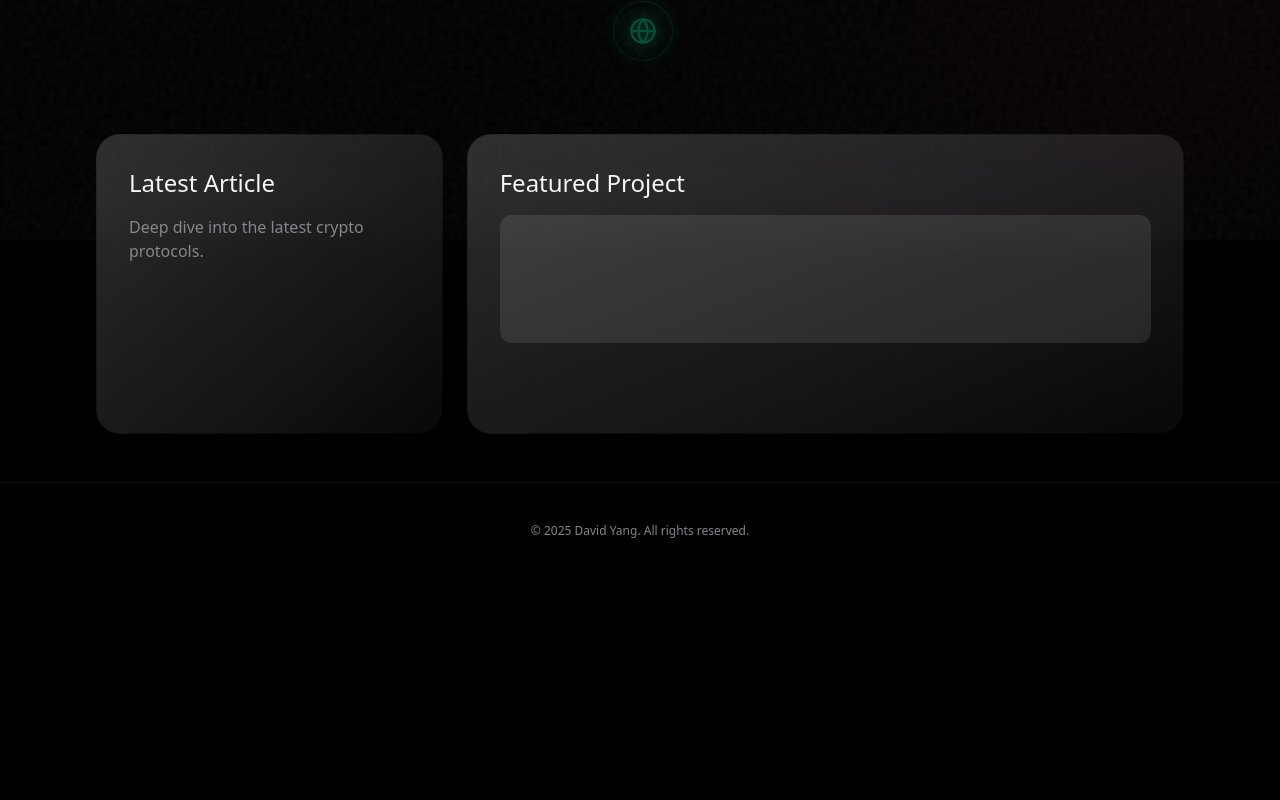
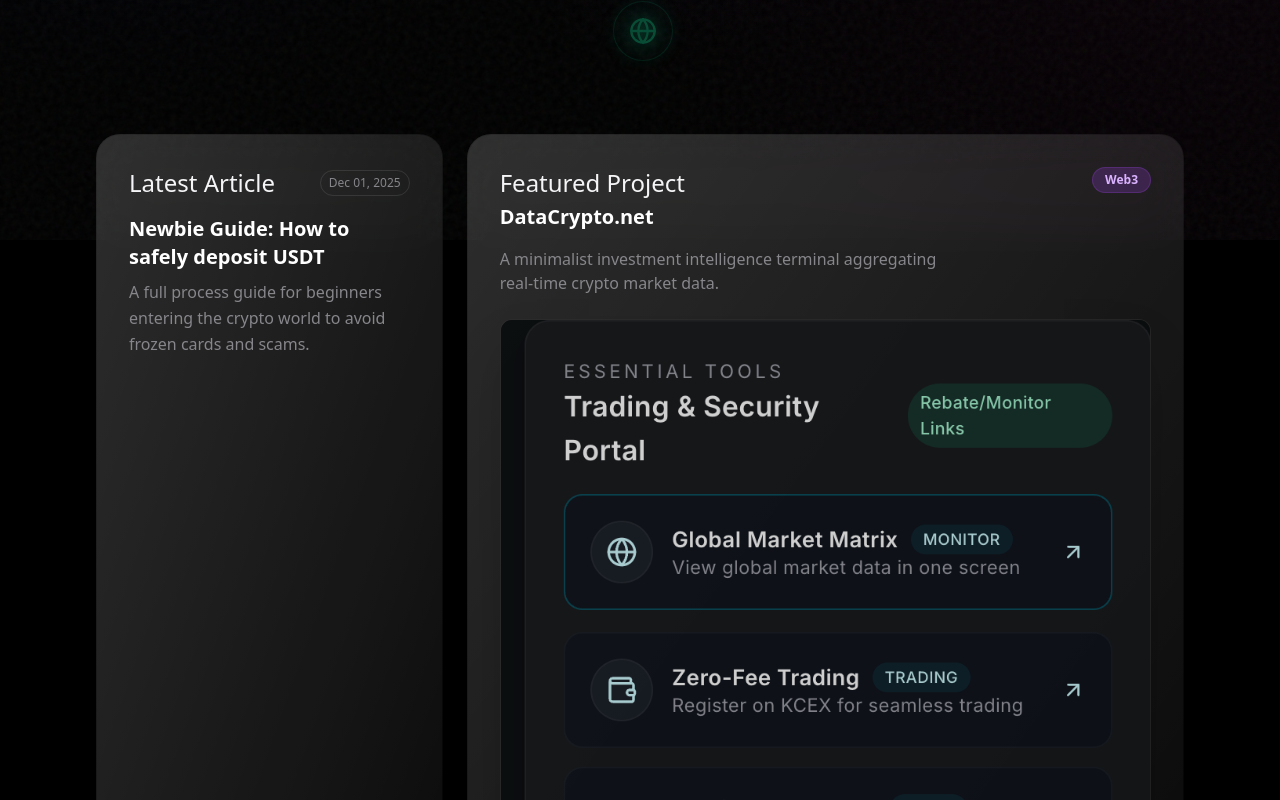
Before and after one commit to DavidYang0429/my-personal-site, a Next.js app: page / in a window 1280 px wide. Shown: the part 560-1360 px from the top of the page. Before the commit the page ends 1139 px from the top, so only its background shows below. Built offline with nearby package versions, Linux system fonts and the light colour scheme.

Commit message:
更新首页内容

```diff
--- a/src/app/page.tsx
+++ b/src/app/page.tsx
@@ -1,3 +1,4 @@
+import Link from "next/link";
 import { MagneticButton } from "@/components/MagneticButton";
 import { PhysicsHero } from "@/components/PhysicsHero";
 
@@ -35,15 +36,43 @@
       </section>
 
       {/* Bento Grid Teaser (Placeholder) */}
+      {/* Bento Grid Teaser */}
       <section className="grid grid-cols-1 md:grid-cols-3 gap-6">
-        <div className="glass-card rounded-3xl p-8 min-h-[300px] group">
-          <h3 className="text-2xl font-medium text-foreground group-hover:text-blue-400 transition-colors">Latest Article</h3>
-          <p className="text-secondary mt-4">Deep dive into the latest crypto protocols.</p>
-        </div>
-        <div className="glass-card rounded-3xl p-8 min-h-[300px] md:col-span-2 group">
-          <h3 className="text-2xl font-medium text-foreground group-hover:text-purple-400 transition-colors">Featured Project</h3>
-          <div className="mt-4 h-32 rounded-xl bg-white/10 w-full"></div>
-        </div>
+        <Link href="/blog/newbie-tuition" className="glass-card rounded-3xl p-8 min-h-[300px] group flex flex-col justify-between hover:bg-white/5 transition-colors">
+          <div>
+            <div className="flex items-center justify-between mb-4">
+              <h3 className="text-2xl font-medium text-foreground group-hover:text-blue-400 transition-colors">Latest Article</h3>
+              <span className="text-xs text-secondary border border-white/10 px-2 py-1 rounded-full">Dec 01, 2025</span>
+            </div>
+            <h4 className="text-xl font-bold text-white mb-2">Newbie Guide: How to safely deposit USDT</h4>
+            <p className="text-secondary leading-relaxed">A full process guide for beginners entering the crypto world to avoid frozen cards and scams.</p>
+          </div>
+          <div className="text-sm text-blue-400 mt-4 opacity-0 group-hover:opacity-100 transition-opacity">Read Article →</div>
+        </Link>
+
+        <Link href="/portfolio" className="glass-card rounded-3xl p-8 min-h-[300px] md:col-span-2 group flex flex-col hover:bg-white/5 transition-colors relative overflow-hidden">
+          <div className="relative z-10 flex flex-col h-full">
+            <div className="flex justify-between items-start mb-4">
+              <div>
+                <h3 className="text-2xl font-medium text-foreground group-hover:text-purple-400 transition-colors">Featured Project</h3>
+                <h4 className="text-xl font-bold text-white mt-1">DataCrypto.net</h4>
+              </div>
+              <span className="text-xs font-semibold bg-purple-500/20 text-purple-300 px-3 py-1 rounded-full border border-purple-500/20">Web3</span>
+            </div>
+
+            <p className="text-secondary max-w-md mb-6 relative z-10">A minimalist investment intelligence terminal aggregating real-time crypto market data.</p>
+
+            {/* Image Area */}
+            <div className="flex-1 w-full rounded-xl overflow-hidden border border-white/10 shadow-2xl relative bg-black/50 mt-auto">
+              {/* eslint-disable-next-line @next/next/no-img-element */}
+              <img
+                src="/images/portfolio/datacrypto.png"
+                alt="DataCrypto.net"
+                className="w-full h-full object-cover opacity-80 group-hover:opacity-100 group-hover:scale-105 transition-all duration-700"
+              />
+            </div>
+          </div>
+        </Link>
       </section>
     </div>
   );
```
